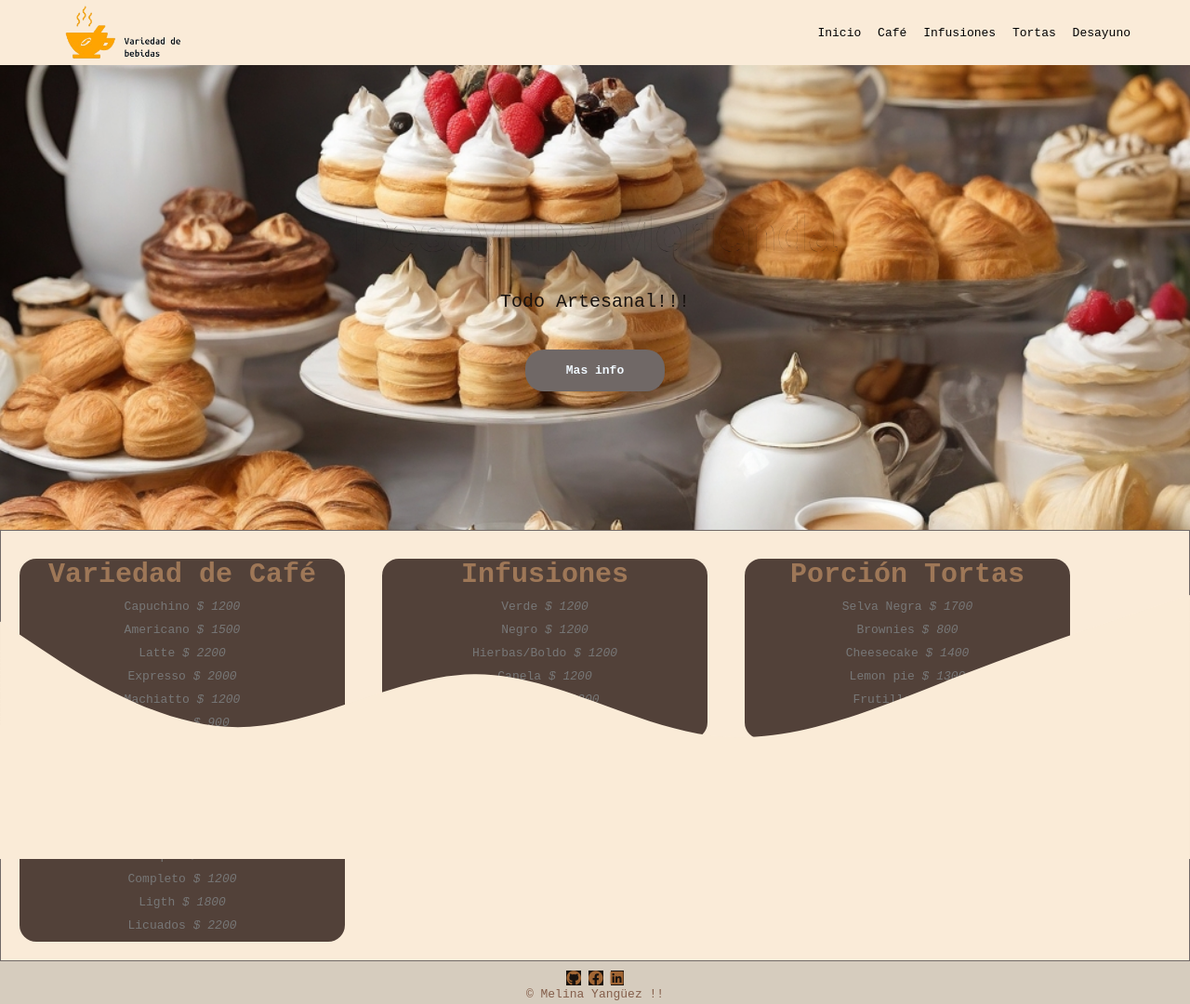
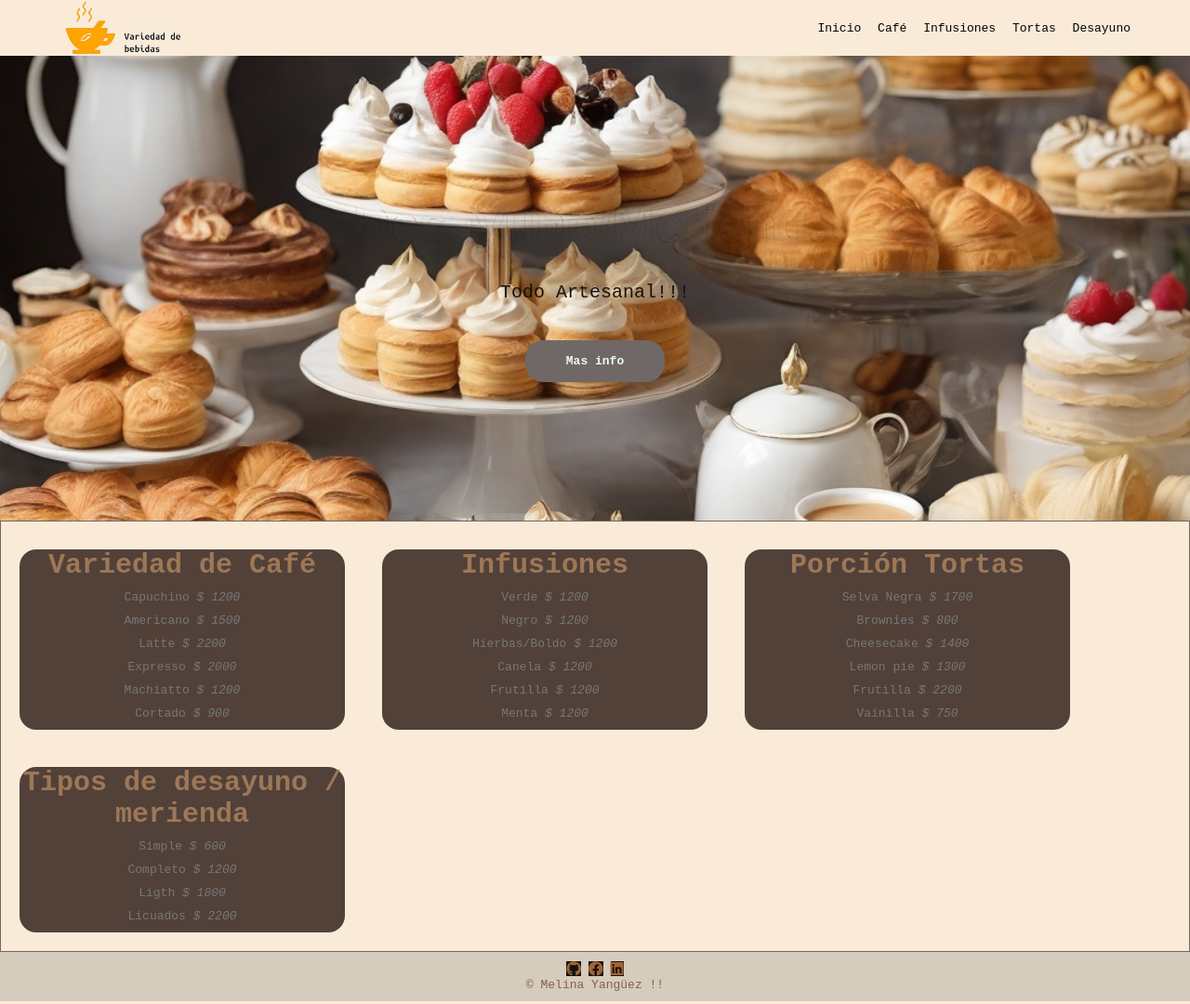
Before and after one commit to melina8444/desayuno-merienda, a plain HTML site: page index.html in a window 1280 px wide. Shown: the whole page at 93% size. Drawn offline with Linux system fonts and the light colour scheme; a web font is replaced by a local one.

Commit message:
saque el wave

```diff
--- a/index.html
+++ b/index.html
@@ -16,10 +16,8 @@
     <title>Desayuno/Merienda</title>
   </head>
   <body>
-    <header>
-
+    <header class="principal">
       <nav class="menu contenedor">
-
         <div class="logo">
           <img src="./assets/img/logo.png" alt="Logo" />
         </div>
@@ -34,19 +32,21 @@
         </div>
       </nav>
       <div class="hero">
-
         <div class="contenedor-textos contenedor">
           <h1>Desayuno/Merienda</h1>
           <p>Todo Artesanal!!!</p>
           <a class="boton" href="#">Mas info</a>
         </div>
-
       </div>
-      <div class="wave">
+      <!-- <div class="wave">
         <svg xmlns="http://www.w3.org/2000/svg" viewBox="0 0 1440 320">
-            <path fill="#faebd7" fill-opacity="1" d="M0,32L48,64C96,96,192,160,288,160C384,160,480,96,576,96C672,96,768,160,864,170.7C960,181,1056,139,1152,101.3C1248,64,1344,32,1392,16L1440,0L1440,320L1392,320C1344,320,1248,320,1152,320C1056,320,960,320,864,320C768,320,672,320,576,320C480,320,384,320,288,320C192,320,96,320,48,320L0,320Z"></path>
+          <path
+            fill="#faebd7"
+            fill-opacity="1"
+            d="M0,32L48,64C96,96,192,160,288,160C384,160,480,96,576,96C672,96,768,160,864,170.7C960,181,1056,139,1152,101.3C1248,64,1344,32,1392,16L1440,0L1440,320L1392,320C1344,320,1248,320,1152,320C1056,320,960,320,864,320C768,320,672,320,576,320C480,320,384,320,288,320C192,320,96,320,48,320L0,320Z"
+          ></path>
         </svg>
-      </div>
+      </div> -->
     </header>
 
     <main class="contenido">
@@ -112,9 +112,7 @@
       <a href="https://www.linkedin.com/feed/" target="_blank" class="lin"
         ><i class="fa-brands fa-linkedin"></i
       ></a>
-        <p>© Melina Yangüez  !!</p>
-
-
+      <p>© Melina Yangüez !!</p>
     </footer>
   </body>
 </html>
--- a/style.css
+++ b/style.css
@@ -28,6 +28,9 @@ body {
   font-family:monospace
 }
 
+.principal{
+    position: relative;
+}
 
 
 .contenedor{
@@ -39,12 +42,13 @@ body {
 }
 
 /* MENU */
+
 .menu{
     padding: 0;
     display: flex;
     justify-content: space-between;
     align-items: center;
-    height: 70px;
+    height: 60px;
 
 }
 .logo{
@@ -144,11 +148,12 @@ body {
 .wave{
     position: absolute;
     width: 100%;
-    height: 20%;
+
     bottom: 0;
     left: 0;
 
 }
+
 /* MAIN */
 .contenido{
     border: #706866 1px solid;
```
Lines whose indentation alone changed are shown as unchanged.
